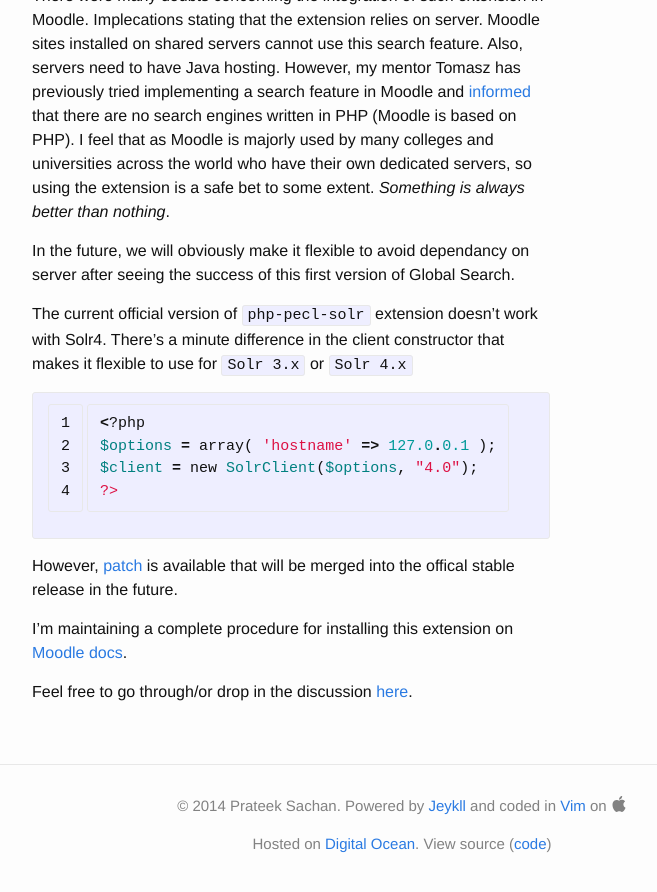
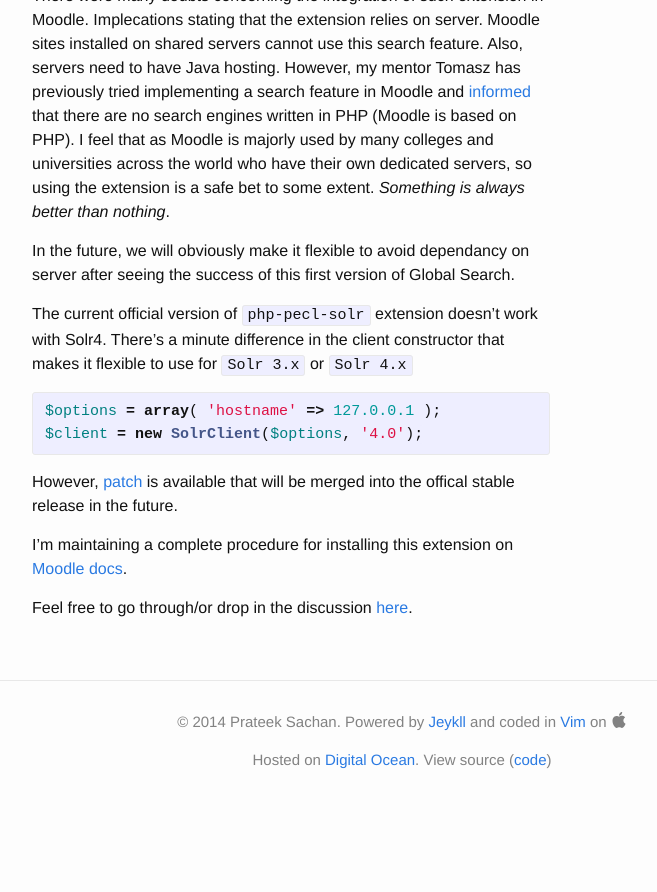
Before and after one commit to prateeksachan/prateeksachan, a Jekyll site: the page built from _posts/2013-06-08-solr-for-global-search.markdown, in a window 1280 px wide and 900 px high, scrolled down 661 px. Shown: the top 892 px of the window, without its empty margins (238-895 px from the left). Built offline with Jekyll 4.4.1, drawn with Linux system fonts in a browser that asks for light colours; after the commit the page ends 1477 px from its top, so only the background shows below that.

Commit message:
highlighting php code

```diff
--- a/_posts/2013-06-08-solr-for-global-search.markdown
+++ b/_posts/2013-06-08-solr-for-global-search.markdown
@@ -26,12 +26,10 @@
 
 The current official version of <code>php-pecl-solr</code> extension doesn't work with Solr4. There's a minute difference in the client constructor that makes it flexible to use for <code>Solr 3.x</code> or <code>Solr 4.x</code>
 
-{% highlight ruby linenos%}
-<?php
+{% highlight php startinline %}
 $options = array( 'hostname' => 127.0.0.1 );
-$client = new SolrClient($options, "4.0");
-?>
-{%endhighlight%}
+$client = new SolrClient($options, '4.0');
+{% endhighlight %}
 
 However, [patch][solr-patch] is available that will be merged into the offical stable release in the future.
 
--- a/_posts/2013-06-19-updating-solr-index-in-global-gearch.markdown
+++ b/_posts/2013-06-19-updating-solr-index-in-global-gearch.markdown
@@ -22,7 +22,7 @@
 - Perform a partial update by re-indexing only that field which was updated.
 
 The first approach outlined above is pretty simple. The <code>iterator</code> will return a recordset having <code>timemodified</code> from a previous index run. And, those records will be accordingly re-indexed. [As implemented by my mentor Tomasz earlier. [See wiki][wiki].
-{% highlight php %}
+{% highlight php startinline %}
 function mod_get_search_iterator($from = 0) {
   global $DB;
   $sql = "SELECT id, modified FROM {mod_table} WHERE modified >= ? ORDER BY modified ASC";
@@ -42,7 +42,7 @@
 
 However, there's no specific <code>PHP</code> approach of doing it but only <code>XML</code> and <code>JSON</code>.
 Hence, I will have to use <code>SolrClient::request</code> function to send a raw <code>XML</code> update request to the solr server. Here is a sample code of doing it in PHP.
-{% highlight php %}
+{% highlight php startinline %}
 $s = '';
 $s.= '<add>';
 for ($id = 1; $id <=1000; $id++){
--- a/_posts/2013-06-20-deleting-solr-index-in-global-gearch.markdown
+++ b/_posts/2013-06-20-deleting-solr-index-in-global-gearch.markdown
@@ -18,7 +18,7 @@
 
 The idea was to make the <code>admin</code> select the delete option: <code>All</code> or let the <code>admin</code> choose the modules. I made these options available to the <code>admin</code> through Moodle Quick Forms. Here is a code snippet:
 
-{% highlight php %}
+{% highlight php startinline%}
 class search_admin_form extends moodleform {
 
   function definition() {
```
Also changed, not shown: contact.md (deleted, +0 -11 lines).
